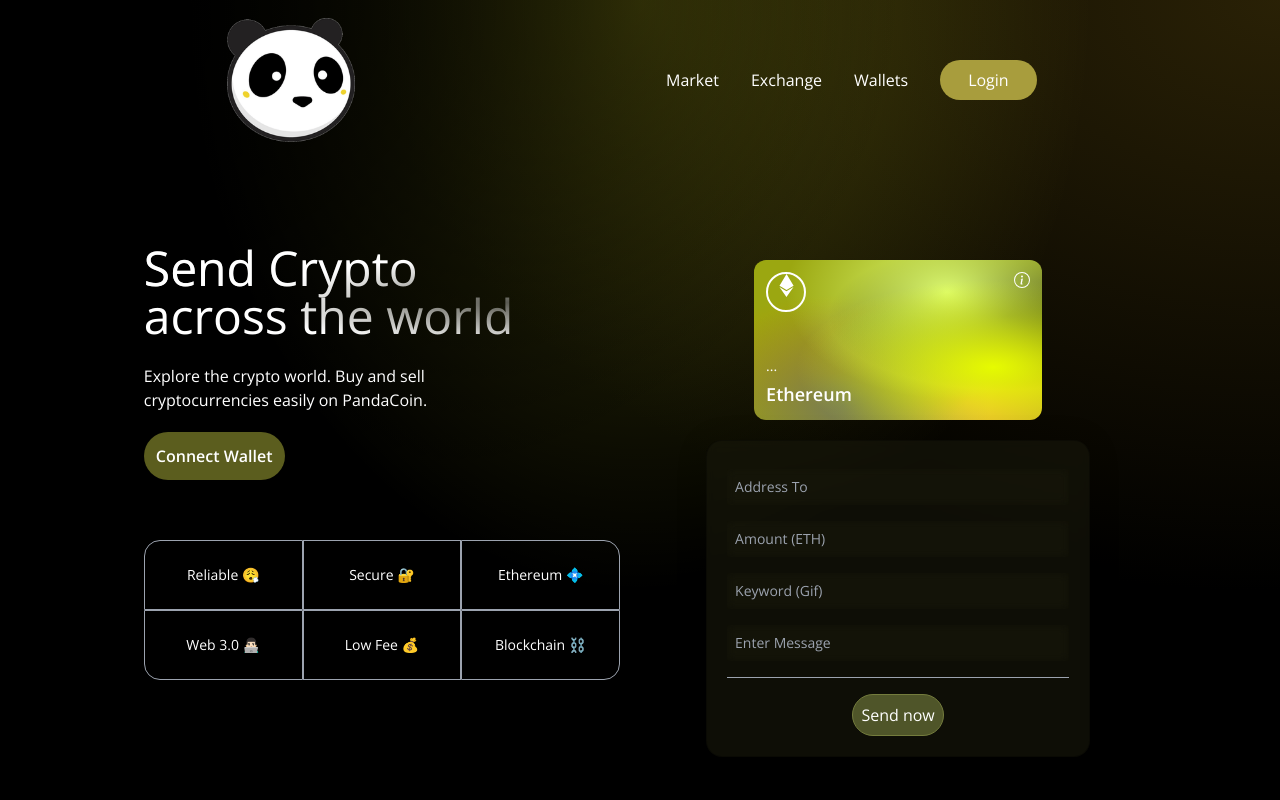
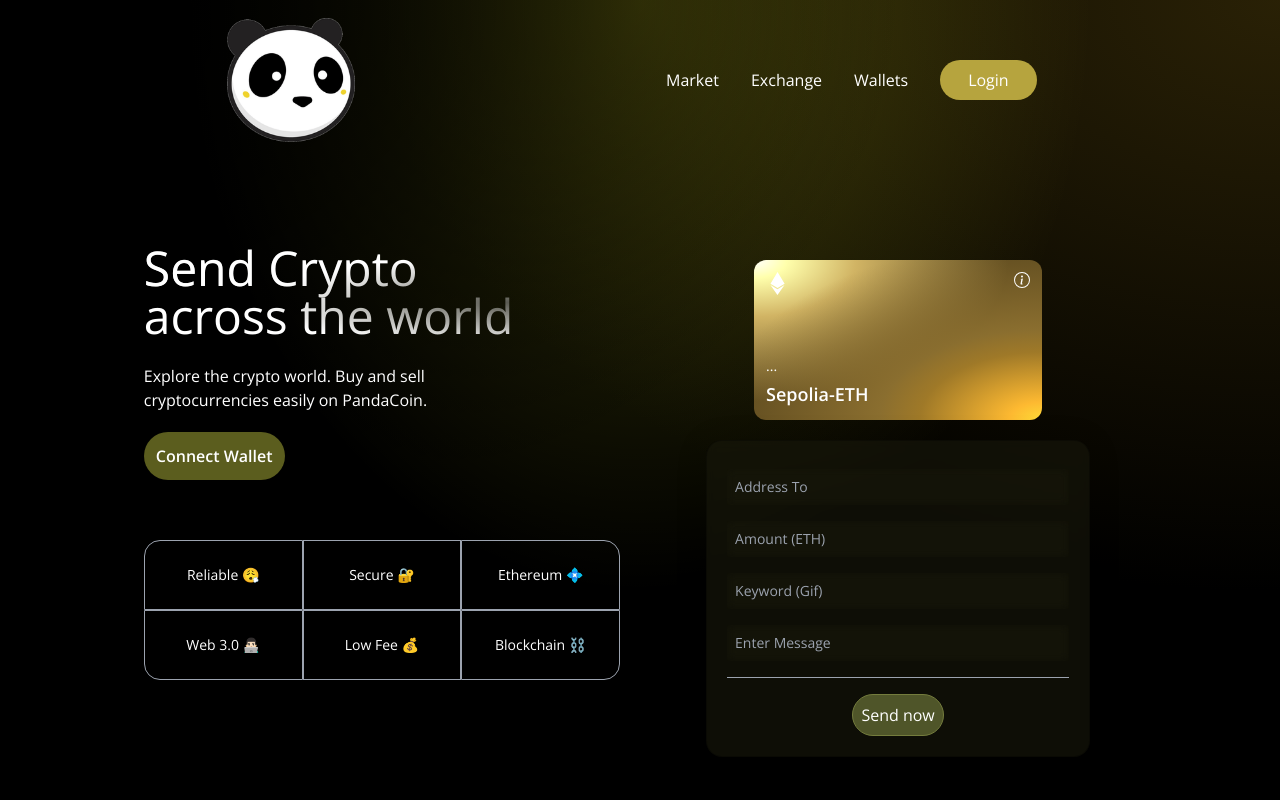
Before and after one commit to mounishvatti/pandacoinweb3, a React (Vite) app in the folder client/: page / in a window 1280 px wide. Shown: the top 800 px of the page. Built offline with nearby package versions, Linux system fonts and the light colour scheme.

Commit message:
updated UI

```diff
--- a/client/package.json
+++ b/client/package.json
@@ -10,11 +10,15 @@
     "preview": "vite preview"
   },
   "dependencies": {
+    "@headlessui/react": "^1.7.17",
     "blob-polyfill": "^7.0.20220408",
+    "bootstrap": "^5.3.2",
+    "bootstrap-icons": "^1.11.1",
     "buffer": "^6.0.3",
     "buffer-es6": "^4.9.3",
     "ethers": "^5.7.2",
     "react": "^18.2.0",
+    "react-bootstrap-icons": "^1.10.3",
     "react-dom": "^18.2.0",
     "react-icons": "^4.11.0"
   },
--- a/client/src/components/Footer.jsx
+++ b/client/src/components/Footer.jsx
@@ -1,5 +1,4 @@
 import React from "react";
-
 import logo from "../../images/logo.png";
 
 const Footer = () => (
@@ -21,7 +20,7 @@ const Footer = () => (
       <p className="text-white text-sm text-center font-medium mt-2"> - PandaCoin 🐼</p>
     </div>
 
-    <div className="sm:w-[90%] w-full h-[0.25px] bg-gray-400 mt-5 " />
+    <div className="sm:w-[90%] w-full bg-gray-400 mt-5 " />
 
     <div className="sm:w-[90%] w-full flex justify-between items-center mt-3">
       <p className="text-white text-left text-xs">@pandacoin</p>
--- a/client/src/components/Navbar.jsx
+++ b/client/src/components/Navbar.jsx
@@ -10,7 +10,6 @@ const NavBarItem = ({ title, classprops }) => (
 
 const Navbar = () => {
   const [toggleMenu, setToggleMenu] = React.useState(false);
-
   return (
     <nav className="w-full flex md:justify-center justify-between items-center p-4">
       <div className="md:flex-[0.5] flex-initial justify-center items-center">
@@ -20,26 +19,40 @@ const Navbar = () => {
         {["Market", "Exchange", "Wallets"].map((item, index) => (
           <NavBarItem key={item + index} title={item} />
         ))}
-        <li className="bg-[#a89d3d] py-2 px-7 mx-4 rounded-full cursor-pointer hover:bg-[#bdb325]">
+        <li className="bg-[#b6a43e] py-2 px-7 mx-4 rounded-full cursor-pointer hover:bg-[#F4B342]">
           Login
         </li>
       </ul>
       <div className="flex relative">
         {!toggleMenu && (
-          <HiMenuAlt4 fontSize={28} className="text-white md:hidden cursor-pointer" onClick={() => setToggleMenu(true)} />
+          <HiMenuAlt4
+            fontSize={28}
+            className="text-white md:hidden cursor-pointer"
+            onClick={() => setToggleMenu(true)}
+          />
         )}
         {toggleMenu && (
-          <AiOutlineClose fontSize={28} className="text-white md:hidden cursor-pointer" onClick={() => setToggleMenu(false)} />
+          <AiOutlineClose
+            fontSize={28}
+            className="text-white md:hidden cursor-pointer"
+            onClick={() => setToggleMenu(false)}
+          />
         )}
         {toggleMenu && (
           <ul
             className="z-10 fixed -top-0 -right-2 p-3 w-[70vw] h-screen shadow-2xl md:hidden list-none
             flex flex-col justify-start items-end rounded-md blue-glassmorphism text-white animate-slide-in"
           >
-            <li className="text-xl w-full my-2"><AiOutlineClose onClick={() => setToggleMenu(false)} /></li>
-            {["Market", "Exchange", "Wallets"].map(
-              (item, index) => <NavBarItem key={item + index} title={item} classprops="my-2 text-lg" />,
-            )}
+            <li className="text-xl w-full my-2">
+              <AiOutlineClose onClick={() => setToggleMenu(false)} />
+            </li>
+            {["Market", "Exchange", "Wallets"].map((item, index) => (
+              <NavBarItem
+                key={item + index}
+                title={item}
+                classprops="my-2 text-lg"
+              />
+            ))}
           </ul>
         )}
       </div>
--- a/client/src/components/Welcome.jsx
+++ b/client/src/components/Welcome.jsx
@@ -73,14 +73,14 @@ const Welcome = () => {
                     <div className="p-3 flex justify-end items-start flex-col rounded-xl h-40 sm:w-72 w-full my-5 eth-card .white-glassmorphism ">
                         <div className="flex justify-between flex-col w-full h-full">
                             <div className="flex justify-between items-start">
-                                <div className="w-10 h-10 rounded-full border-2 border-white flex justify-center items-cente">
+                                <div className="flex justify-center items-cente">
                                     <SiEthereum fontSize={23} color="#fff" />
                                 </div>
                                 <BsInfoCircle fontSize={16} color="#fff" />
                             </div>
                             <div>
                                 <p className="text-white font-light text-sm">{shortenAddress(currentAccount)}</p>
-                                <p className="text-white font-semibold text-lg mt-1">Ethereum</p>
+                                <p className="text-white font-semibold text-lg mt-1">Sepolia-ETH</p>
                             </div>
                         </div>
                     </div>
--- a/client/src/index.css
+++ b/client/src/index.css
@@ -62,14 +62,8 @@ body {
 
 .eth-card {
   background-color:#9ba711;
-  background-image:
-    radial-gradient(at 83% 67%, rgb(230, 251, 0) 0, transparent 58%),
-    radial-gradient(at 67% 20%, rgb(221, 251, 112) 0, transparent 59%),
-    radial-gradient(at 88% 35%, rgb(0, 0, 0) 0, transparent 50%),
-    radial-gradient(at 31% 91%, rgb(119, 124, 84) 0, transparent 52%),
-    radial-gradient(at 27% 71%, rgb(183, 150, 0) 0, transparent 49%),
-    radial-gradient(at 74% 89%, hsla(30,98%,65%,1) 0, transparent 51%),
-    radial-gradient(at 53% 75%, rgb(97, 250, 135) 0, transparent 45%);
+  background-image: radial-gradient(ellipse farthest-corner at right bottom, #FEDB37 0%, #FDB931 8%, #9f7928 30%, #8A6E2F 40%, transparent 80%),
+  radial-gradient(ellipse farthest-corner at left top, #ffffff 0%, #FFFFAC 8%, #D1B464 25%, #5d4a1f 62.5%, #5d4a1f 100%);
 }
 
 .text-gradient {
--- a/client/tailwind.config.js
+++ b/client/tailwind.config.js
@@ -9,9 +9,14 @@ export default {
       display: ["Open Sans", "sans-serif"],
       body: ["Open Sans", "sans-serif"],
     },
+
     extend: {
       screens: {
         mf: "990px",
+      },
+
+      boxShadow: {
+          '3xl': '0 35px 60px -15px white',
       },
       keyframes: {
         "slide-in": {
```
Also changed, not shown: 1 other file (tests, documents, lock files or other folders).
